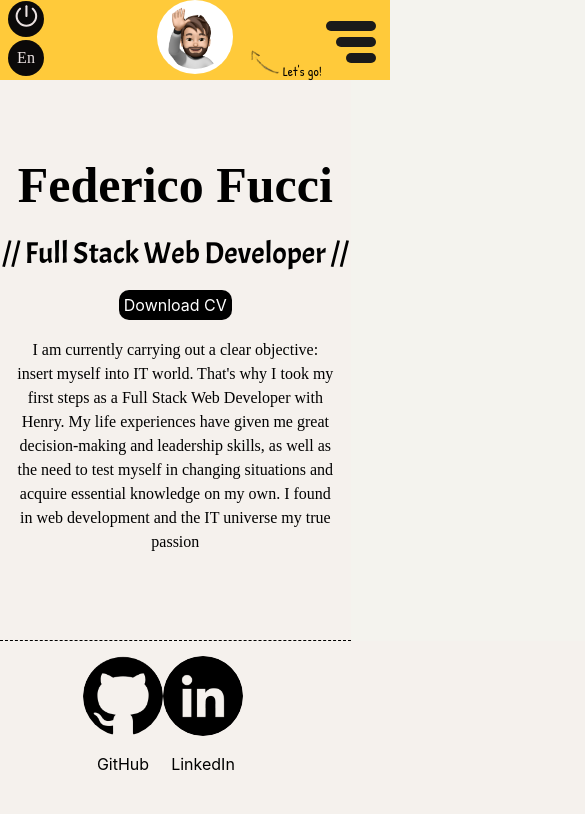
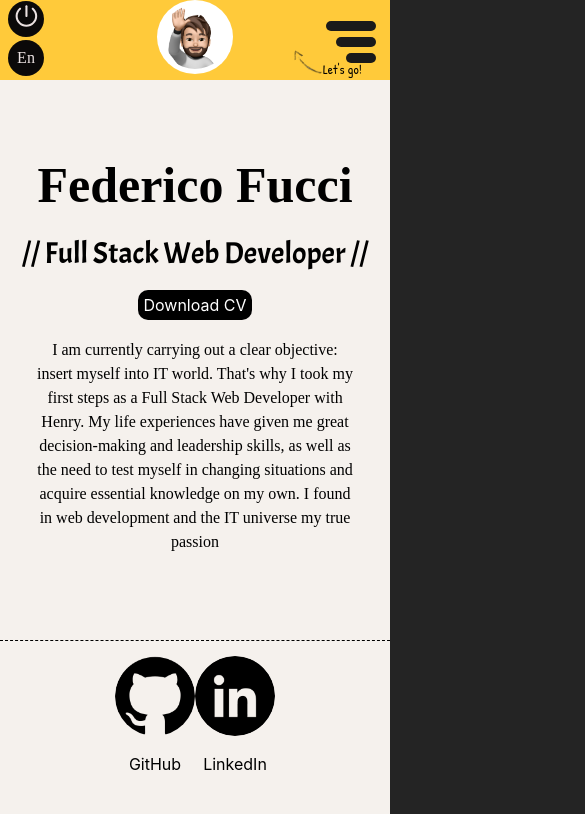
Before and after one commit to federicofucci21/fede_portfolio, a React (Vite) app: page / in a window 390 px wide. Shown: the top 814 px of the page, 585 px wide, since content can reach past the window. Built offline with nearby package versions, Linux system fonts and the light colour scheme; a web font is replaced by a local one.

Commit message:
css responsive

```diff
--- a/src/App.css
+++ b/src/App.css
@@ -14,7 +14,7 @@
   padding: 0px;
   box-sizing: border-box;
 }
-html{
+html {
   scroll-behavior: smooth;
 }
 
@@ -53,3 +53,16 @@ html{
 .read-the-docs {
   color: #888;
 } */
+
+@media (max-width: 540px) {
+  #root {
+    max-width: 100%;
+  }
+  html {
+    max-width: 100%;
+  }
+
+  body {
+    max-width: 100%;
+  }
+}
--- a/src/components/navbar/navbar.module.css
+++ b/src/components/navbar/navbar.module.css
@@ -432,14 +432,14 @@
 
   .imgArrow {
     position: fixed;
-    left: 15.3rem;
+    left: 18rem;
     top: 2.3rem;
   }
 
   .textArrow {
     position: fixed;
-    left: 17.5rem;
-    top: 2.3rem;
+    left: 20rem;
+    top: 2.2rem;
     font-size: small;
   }
 
--- a/src/index.css
+++ b/src/index.css
@@ -92,3 +92,17 @@ button:focus-visible {
     background-color: #f9f9f9;
   }
 } */
+
+
+@media (max-width: 540px) {
+  #root {
+    max-width: 100%;
+  }
+  html {
+    max-width: 100%;
+  }
+
+  body {
+    max-width: 100%;
+  }
+}
--- a/src/pages/contact/contact.module.css
+++ b/src/pages/contact/contact.module.css
@@ -39,7 +39,6 @@
   border: 3px solid transparent;
   height: 100%;
   width: 90%;
-
 }
 
 .contacts {
@@ -51,7 +50,7 @@
   gap: 5rem;
 }
 
-  .contactsDiv{
+.contactsDiv {
   display: flex;
   flex-direction: column;
   justify-content: center;
@@ -60,7 +59,7 @@
   width: 10rem;
 }
 
-  .contactsDivD{
+.contactsDivD {
   display: flex;
   flex-direction: column;
   justify-content: center;
@@ -69,8 +68,7 @@
   width: 10rem;
 }
 
-
-  .contactsDiv > a{
+.contactsDiv > a {
   display: flex;
   flex-direction: column;
   justify-content: center;
@@ -80,7 +78,7 @@
   color: black;
 }
 
-  .contactsDivD > a{
+.contactsDivD > a {
   display: flex;
   flex-direction: column;
   justify-content: center;
@@ -90,13 +88,13 @@
   color: var(--text-color-dark);
 }
 
-  .contactsDiv > a > img{
+.contactsDiv > a > img {
   border-radius: 50%;
   height: 5rem;
   width: 5rem;
 }
 
-  .contactsDivD > a > img{
+.contactsDivD > a > img {
   border-radius: 50%;
   height: 5rem;
   width: 5rem;
@@ -106,7 +104,7 @@
 @media (max-width: 540px) {
   .contact {
     margin-left: 0rem;
-max-width: 100%;
+    max-width:100%;
   }
 
   .contactD {
@@ -115,39 +113,24 @@ max-width: 100%;
   }
 
   .section {
-      width:20rem;
-
+    width: auto;
   }
 
   .contacts {
-      display: grid;
     grid-template-columns: repeat(2, 0.5fr);
-      align-content: center;
-      justify-items: center;
     padding: 0rem;
     gap: 0rem;
   }
 
-    .contactsDiv{
-      display: flex;
-      flex-direction: column;
-      justify-content: center;
-      align-items: center;
-      height: 10rem;
+  .contactsDiv {
     width: fit-content;
   }
 
-    .contactsDivD{
-      display: flex;
-      flex-direction: column;
-      justify-content: center;
-      align-items: center;
-      height: 10rem;
-      width: 10rem;
+  .contactsDivD {
+    width: fit-content;
   }
 
-
-    .contactsDiv > a{
+  .contactsDiv > a {
     display: flex;
     flex-direction: column;
     justify-content: center;
@@ -157,7 +140,7 @@ max-width: 100%;
     color: black;
   }
 
-    .contactsDivD > a{
+  .contactsDivD > a {
     display: flex;
     flex-direction: column;
     justify-content: center;
@@ -167,17 +150,16 @@ max-width: 100%;
     color: var(--text-color-dark);
   }
 
-    .contactsDiv > a > img{
+  .contactsDiv > a > img {
     border-radius: 50%;
     height: 5rem;
     width: 5rem;
   }
 
-    .contactsDivD > a > img{
+  .contactsDivD > a > img {
     border-radius: 50%;
     height: 5rem;
     width: 5rem;
     background-color: var(--text-color-dark);
   }
-
 }
--- a/src/pages/home/home.module.css
+++ b/src/pages/home/home.module.css
@@ -120,7 +120,7 @@
     margin-left: 0rem;
     margin-top: 5rem;
     padding: 0rem;
-    max-width: fit-content;
+    max-width: 100%;
     height: 35rem;
   }
 
@@ -128,7 +128,7 @@
     margin-left: 0rem;
     margin-top: 5rem;
     padding: 0rem;
-    max-width: fit-content;
+    max-width: 100%;
     height: 35rem;
   }
 
--- a/src/pages/projects/projects.module.css
+++ b/src/pages/projects/projects.module.css
@@ -45,32 +45,15 @@
     flex-direction: column;
     margin-left: 0rem;
     position: relative;
-    width: 100vh;
+    max-width:100%;
 
   }
 
   .proyectsD {
-    display: grid;
-    grid-template-columns: repeat(2, 1fr);
+    grid-template-columns: repeat(1, 0.5fr);
     flex-direction: column;
-    height: 100%;
-    align-items: center;
-    justify-items: center;
-    background-color: var(--pages-background-color-dark);
-    margin-left: 18rem;
-    border-bottom: 1.5px dashed var(--text-color-dark);
+    margin-left: 0rem;
     position: relative;
-    width: auto;
-    gap: 2rem;
-    padding: 2rem;
-  }
-
-  .card {
-    display: flex;
-    align-items: center;
-    justify-content: center;
-    width: 20rem;
-    height: 100%;
-    animation: 7s anim-card ease;
+    max-width:100%;
   }
 }
--- a/src/pages/skills/skills.module.css
+++ b/src/pages/skills/skills.module.css
@@ -92,7 +92,7 @@
     }
 
     .skillsD {
-      max-width: 100vh;
+      max-width: 100%;
       margin-left: 0rem;
       position: relative;
     }
```
Lines whose indentation alone changed are shown as unchanged.
